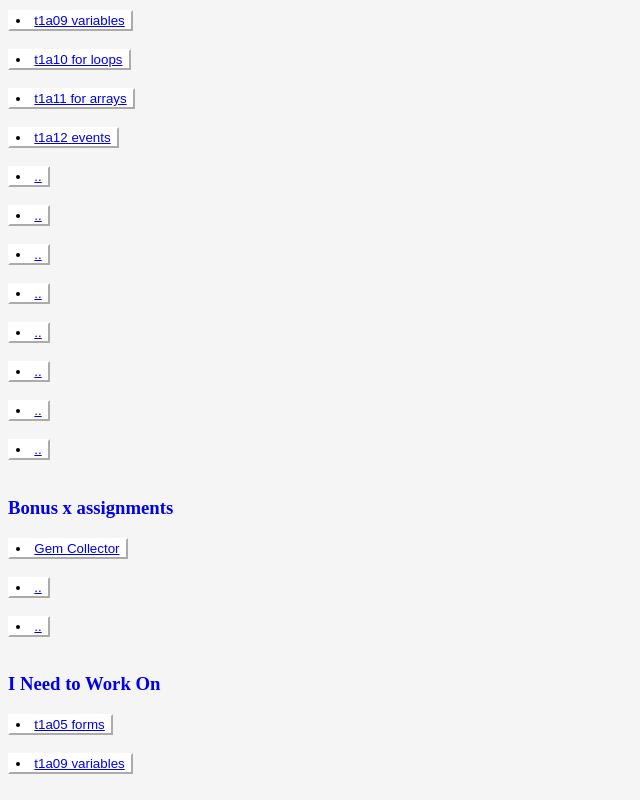
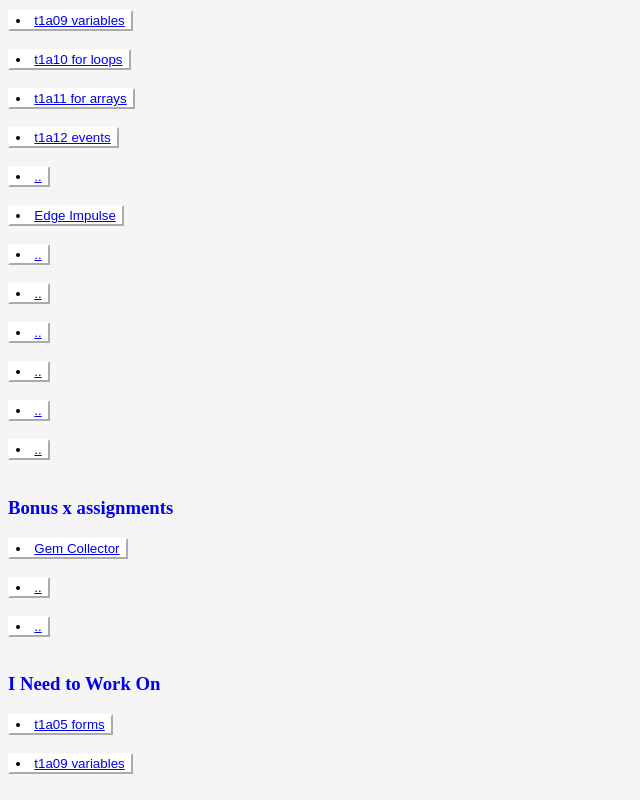
Before and after one commit to Beegigantic/game-dev-rielly-2025, a plain HTML site: page public/index.html in a window 1280 px wide. Shown: the part 777-1577 px from the top of the page, without its empty margins (0-640 px from the left). Drawn offline with Linux system fonts and the light colour scheme.

Commit message:
Update index.html

```diff
--- a/public/index.html
+++ b/public/index.html
@@ -53,7 +53,7 @@ body {
 <button class="button"><li><a href="t1a11-for-arrays-rielly.html">t1a11 for arrays</a></button><br><br>
 <button class="button"><li><a href="t1a12-events-rielly.html">t1a12 events</a></button><br><br>
 <button class="button"><li><a href="...">..</a></button><br><br>
-<button class="button"><li><a href="...">..</a></button><br><br>
+<button class="button"><li><a href="t1a14-AI-edgeimpulse-rielly.html">Edge Impulse</a></button><br><br>
 <button class="button"><li><a href="...">..</a></button><br><br>
 <button class="button"><li><a href="...">..</a></button><br><br>
 <button class="button"><li><a href="...">..</a></button><br><br>
```
